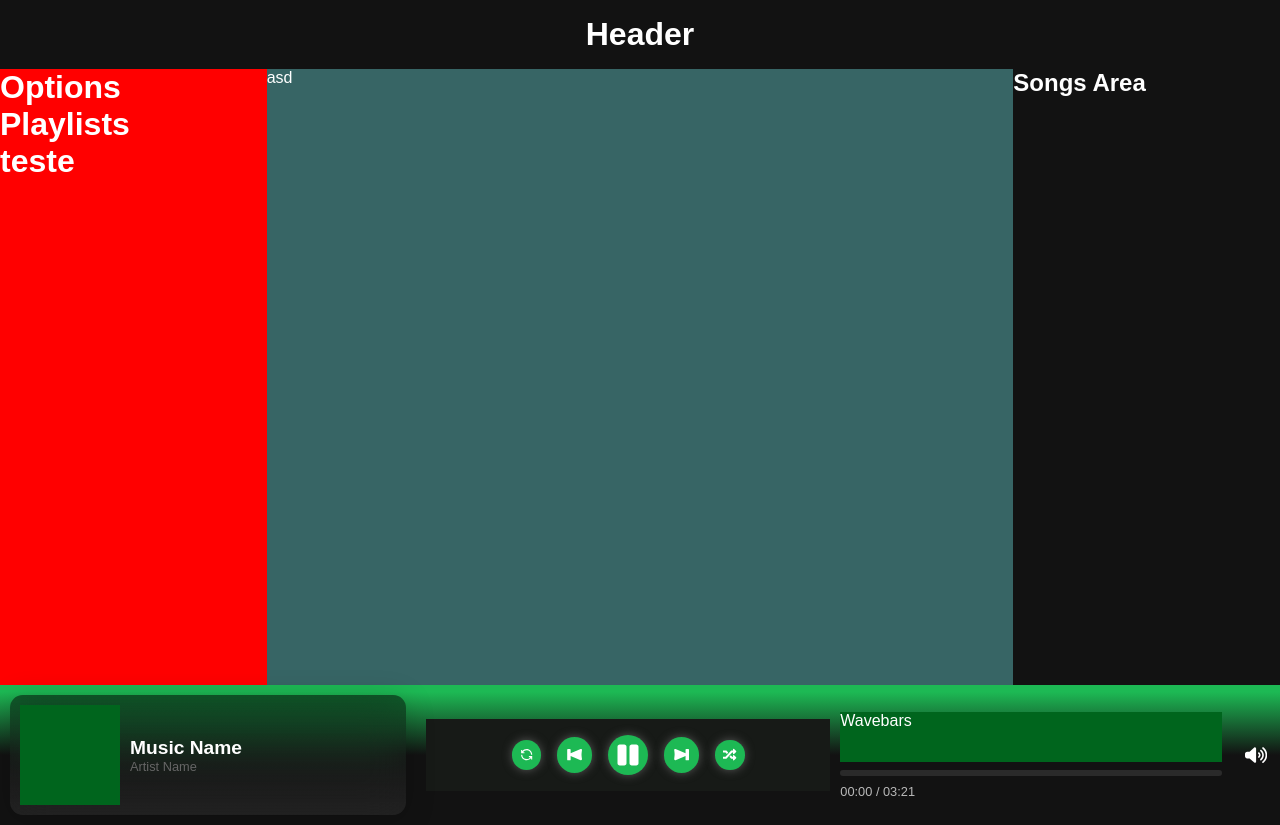
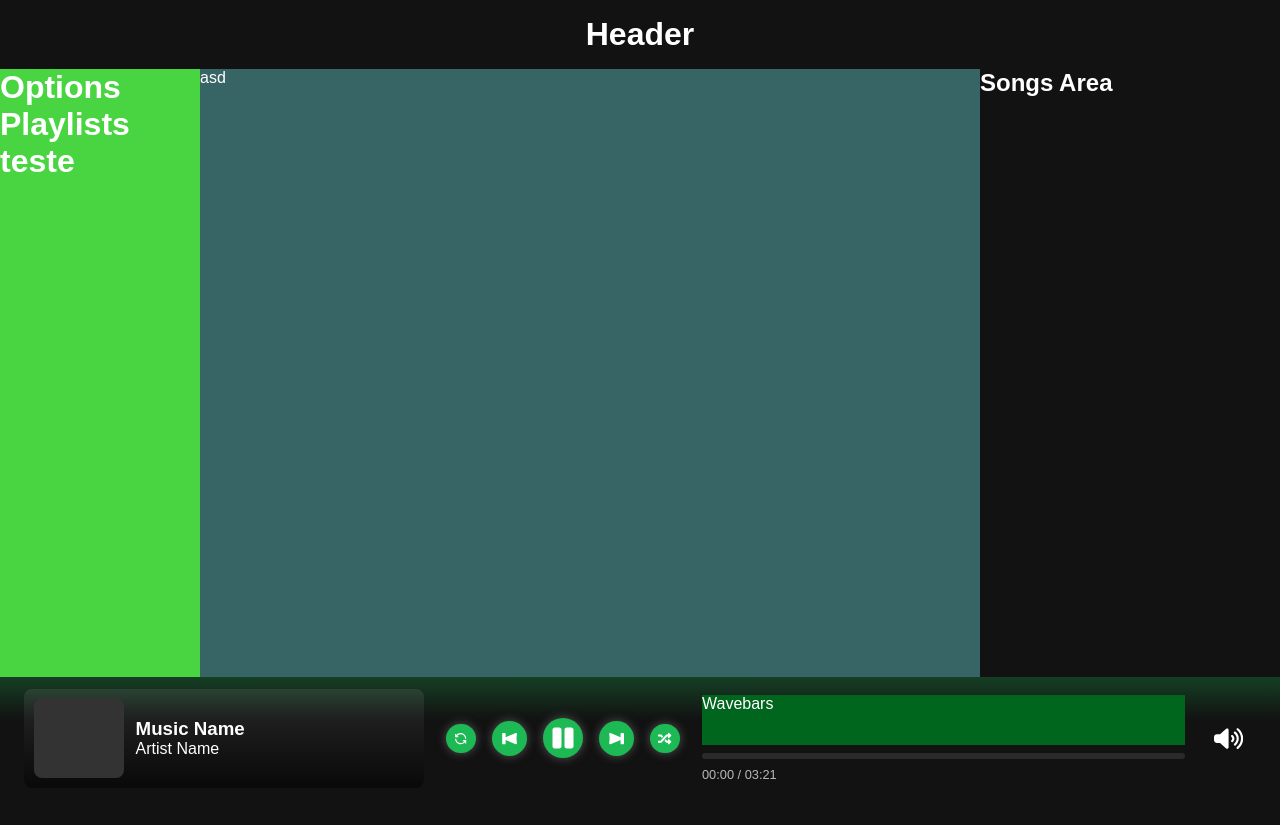
Before and after one commit to fpasato/Waves-App-Electron, a React (Vite) app: page / in a window 1280 px wide. After the commit the page ends 800 px from the top, so only its background shows below. Built offline with nearby package versions, Linux system fonts and the light colour scheme.

Commit message:
playerArea estilizado

```diff
--- a/src/main/index.js
+++ b/src/main/index.js
@@ -1,16 +1,18 @@
 import { app, shell, BrowserWindow, ipcMain } from 'electron'
 import { join } from 'path'
 import { electronApp, optimizer, is } from '@electron-toolkit/utils'
-import icon from '../../resources/icon.png?asset'
+// import icon from '../../resources/icon.png?asset'
 
 function createWindow() {
   // Create the browser window.
   const mainWindow = new BrowserWindow({
     width: 900,
     height: 670,
+    minWidth: 800,
+    minHeight: 600,
     show: false,
     autoHideMenuBar: true,
-    ...(process.platform === 'linux' ? { icon } : {}),
+    // ...(process.platform === 'linux' ? { icon } : {}),
     webPreferences: {
       preload: join(__dirname, '../preload/index.js'),
       sandbox: false
--- a/src/renderer/src/components/PlayerControls/style.module.css
+++ b/src/renderer/src/components/PlayerControls/style.module.css
@@ -1,12 +1,15 @@
 .playerControls{
-    width: 100%;
+    width: auto;
+    min-width: 150px;
+
     display: flex;
     align-items: center;
     justify-content: center;
     gap: 1rem;
-    padding: 1rem;
+    margin-right: 3rem;
 
-    background-color: #171a17;
+
+    background-color: transparent;
 
 }
 
--- a/src/renderer/src/components/ProgressBar/style.module.css
+++ b/src/renderer/src/components/ProgressBar/style.module.css
@@ -1,15 +1,17 @@
+
+
+.progressBar {
+  width: 100%;
+  max-width: 800px;
+  display: flex;
+  flex-direction: column;
+  gap: 0.5rem;
+
+}
+
 .wavebars {
   height: 50px;
   background-color: #00651d;
-
-}
-
-.progressBar {
-  width: 100%;
-  max-width: 600px;
-  display: flex;
-  flex-direction: column;
-  gap: 0.5rem;
 
 }
 
--- a/src/renderer/src/components/SideBar/style.module.css
+++ b/src/renderer/src/components/SideBar/style.module.css
@@ -2,7 +2,7 @@
     height: 100%;
     width: 100%;
 
-    background-color: rgb(255, 0, 0);
+    background-color: rgb(72, 213, 65);
     color: var(--text);
 
     display: flex;
--- a/src/renderer/src/components/SongsArea/style.module.css
+++ b/src/renderer/src/components/SongsArea/style.module.css
@@ -3,7 +3,7 @@
 .songsArea {
 
     width: 100%;
-    height: 70vh;
+    height: 100%;
 
     background-color: var(--background);
     color: var(--text);
--- a/src/renderer/src/index.css
+++ b/src/renderer/src/index.css
@@ -8,11 +8,13 @@
     .dark {
         --background: #121212;
         --text: #ffffff;
+        --mid: #2e2e2e;
         --accent: #1DB954;
     }
 
     .light {
         --background: #ffffff;
+        --mid: #d3d3d3;
         --text: #121212;
         --accent: #1DB954;
     }
--- a/src/renderer/src/screens/PlayerScreen/index.jsx
+++ b/src/renderer/src/screens/PlayerScreen/index.jsx
@@ -7,21 +7,21 @@ import { BackgroundVideo } from '../../Components/BackgroundVideo';
 import { PlayerControls } from '../../Components/PlayerControls';
 import { ProgressBar } from '../../Components/ProgressBar';
 import { VolumeControls } from '../../Components/VolumeControls';
-
 export function PlayerScreen() {
   return (
-    <>
+    <div className={styles.playerScreen}>
+
       <Header />
-      <div className={styles.playerScreen}>
+
+      <div className={styles.content}>
         <SideBar />
         <BackgroundVideo />
         <SongsArea />
       </div>
+
       <div className={styles.playerArea}>
-
         <div className={styles.musicInfo}>
-          <div className={styles.cover}>
-          </div>
+          <div className={styles.cover} />
           <div className={styles.musicDetails}>
             <h3>Music Name</h3>
             <p>Artist Name</p>
@@ -31,6 +31,7 @@ export function PlayerScreen() {
         <ProgressBar />
         <VolumeControls />
       </div>
-    </>
+
+    </div>
   );
 }
--- a/src/renderer/src/screens/PlayerScreen/style.module.css
+++ b/src/renderer/src/screens/PlayerScreen/style.module.css
@@ -1,68 +1,50 @@
 .playerScreen {
   display: grid;
-  grid-template-columns: 0.5fr 1.4fr 0.5fr;
-  height: 77vh;
-  width: 100%;
+  grid-template-rows: auto 1fr auto;
+  height: 100vh;
+  width: 100vw;
+
+  background: linear-gradient(
+    to bottom,
+    var(--accent) 70%,
+    var(--background) 90%,
+    var(--background) 100%
+  );
+}
+
+.content {
+  display: grid;
+  grid-template-columns: 200px 1fr 300px;
+  overflow: hidden;
 }
 
 .playerArea {
   display: flex;
   align-items: center;
-  justify-content: space-around;
-  gap: 10px;
-
-  background: linear-gradient(
-    to top,
-    var(--background) 50%,
-    var(--accent) 95%
-  );
+  gap: 16px;
+  padding: 12px 24px;
 }
 
 .musicInfo {
   display: flex;
-  flex-direction: row;
   align-items: center;
-  justify-content: flex-start;
+  gap: 12px;
+  min-width: 200px;
 
-  padding: 10px;
-  margin: 10px;
+  padding: 0.6rem;
+  border-radius: 0.5rem;
+
+  background: linear-gradient(to bottom, #a8a8a825, #00000081);
 
   width: 100%;
   max-width: 400px;
 
-  background-color: transparent;
+  margin-right: 3rem;
+}
 
-  /* glass */
-  background: linear-gradient(to bottom, #00000079, #ffffff11);
-  backdrop-filter: blur(20px);
-  border-radius: 0.8rem;
-
-  box-shadow: 0 4px 30px rgba(0, 0, 0, 0.2);
-
-  .cover {
-    width: 100px;
-    height: 100px;
-    background-color: #00651d;
-  }
-
-  .musicDetails {
-    display: flex;
-    flex-direction: column;
-    align-items: flex-start;
-    justify-content: flex-start;
-
-    padding-left: 10px;
-
-    color: var(--text);
-
-    h3 {
-      font-size: 1.2rem;
-      font-weight: bold;
-    }
-
-    p {
-      font-size: 0.8rem;
-      color: #666;
-    }
-  }
+.cover {
+  width: 90px;
+  height: 80px;
+  background: #333;
+  border-radius: 0.5rem;
 }
```
Also changed, not shown: src/renderer/src/screens/BackgroundVideo/index.jsx (deleted, +0 -22 lines).
